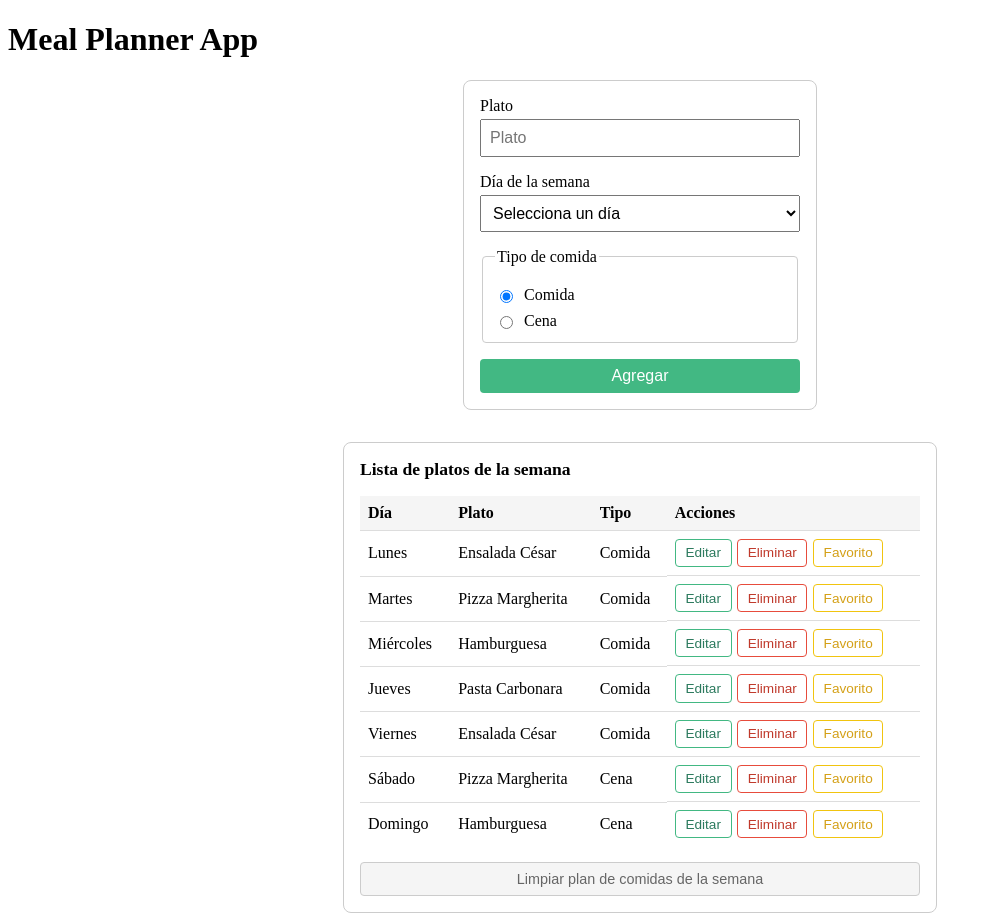
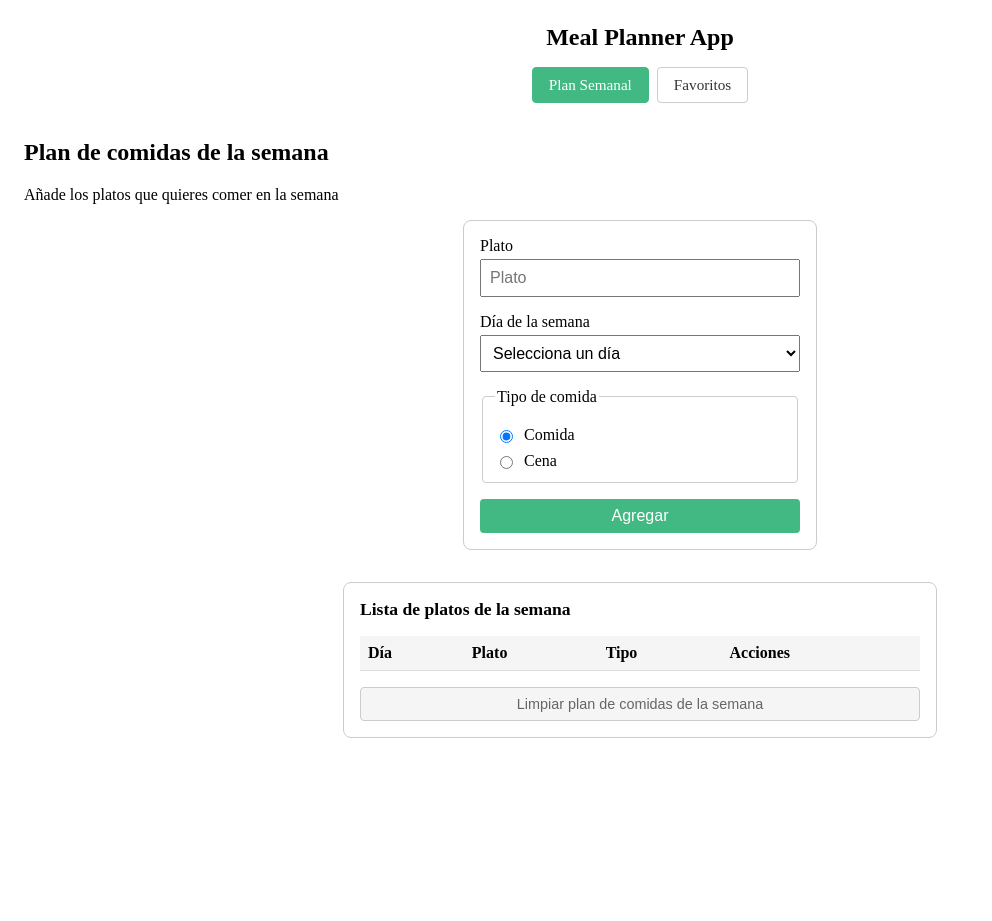
Before and after one commit to RubenZubicoa/Master-FrontEnd-LemonCode, a Vue app in the folder Modulo5/Vue/: page /platos in a window 1280 px wide. Shown: the whole page, without its empty margins (0-992 px from the left). After the commit the page ends 800 px from the top, so only its background shows below. Built offline with nearby package versions, Linux system fonts and the light colour scheme; the HTML template or start-up script is replaced by a standard one.

Commit message:
feat(vue): agregar rutas al proyecto

```diff
--- a/Modulo5/Vue/package.json
+++ b/Modulo5/Vue/package.json
@@ -11,7 +11,9 @@
     "type-check": "vue-tsc --build"
   },
   "dependencies": {
-    "vue": "^3.5.38"
+    "pinia": "^3.0.4",
+    "vue": "^3.5.38",
+    "vue-router": "^5.1.0"
   },
   "devDependencies": {
     "@tsconfig/node24": "^24.0.4",
--- a/Modulo5/Vue/src/App.vue
+++ b/Modulo5/Vue/src/App.vue
@@ -1,40 +1,61 @@
 <script setup lang="ts">
-import Form from './components/form.vue';
-import List from './components/list.vue';
+import { RouterView } from 'vue-router'
 </script>
 
 <template>
-  <h1>Meal Planner App</h1>
+  <header class="header">
+    <h1>Meal Planner App</h1>
+    <nav class="nav">
+      <RouterLink to="/platos">Plan Semanal</RouterLink>
+      <RouterLink to="/favoritos">Favoritos</RouterLink>
+    </nav>
+  </header>
 
-  <Form />
-  <List />
+  <main class="main">
+    <RouterView />
+  </main>
 </template>
 
 <style scoped>
-header {
-  line-height: 1.5;
+.header {
+  max-width: 560px;
+  margin: 0 auto;
+  padding: 1rem;
+  text-align: center;
 }
 
-.logo {
-  display: block;
-  margin: 0 auto 2rem;
+h1 {
+  margin: 0 0 1rem;
+  font-size: 1.5rem;
 }
 
-@media (min-width: 1024px) {
-  header {
-    display: flex;
-    place-items: center;
-    padding-right: calc(var(--section-gap) / 2);
-  }
+.nav {
+  display: flex;
+  justify-content: center;
+  gap: 0.5rem;
+}
 
-  .logo {
-    margin: 0 2rem 0 0;
-  }
+.nav a {
+  padding: 0.5rem 1rem;
+  font-size: 0.95rem;
+  color: #333;
+  text-decoration: none;
+  border: 1px solid #ccc;
+  border-radius: 4px;
+  background: white;
+}
 
-  header .wrapper {
-    display: flex;
-    place-items: flex-start;
-    flex-wrap: wrap;
-  }
+.nav a:hover {
+  background: #f5f5f5;
+}
+
+.nav a.router-link-active {
+  color: white;
+  background: #42b883;
+  border-color: #42b883;
+}
+
+.main {
+  padding: 0 1rem 2rem;
 }
 </style>
--- a/Modulo5/Vue/src/components/form.vue
+++ b/Modulo5/Vue/src/components/form.vue
@@ -1,13 +1,28 @@
 <script setup lang="ts">
 import { ref } from 'vue'
+import { usePlatosStore } from '../store'
 
 const plato = ref('')
 const dia = ref('')
 const tipo = ref('comida')
+
+const addPlato = (event: SubmitEvent) => {
+  event.preventDefault()
+  usePlatosStore().addPlato({
+    id: Date.now(),
+    nombre: plato.value,
+    dia: dia.value,
+    tipo: tipo.value,
+  })
+
+  plato.value = ''
+  dia.value = ''
+  tipo.value = 'comida'
+}
 </script>
 
 <template>
-  <form class="form" @submit.prevent>
+  <form class="form" @submit.prevent="addPlato">
     <label>
       Plato
       <input v-model="plato" type="text" placeholder="Plato" />
--- a/Modulo5/Vue/src/components/list.vue
+++ b/Modulo5/Vue/src/components/list.vue
@@ -1,22 +1,16 @@
 <script setup lang="ts">
-import { ref } from 'vue'
+import { useFavoritosStore, usePlatosStore } from '../store'
 
-interface Plato {
-  id: number
-  nombre: string
-  dia: string
-  tipo: string
+const platos = usePlatosStore().platos
+
+const deletePlato = (id: number) => {
+  usePlatosStore().removePlato(id)
 }
 
-const platos = ref<Plato[]>([
-  { id: 1, nombre: 'Ensalada César', dia: 'Lunes', tipo: 'Comida' },
-  { id: 2, nombre: 'Pizza Margherita', dia: 'Martes', tipo: 'Comida' },
-  { id: 3, nombre: 'Hamburguesa', dia: 'Miércoles', tipo: 'Comida' },
-  { id: 4, nombre: 'Pasta Carbonara', dia: 'Jueves', tipo: 'Comida' },
-  { id: 5, nombre: 'Ensalada César', dia: 'Viernes', tipo: 'Comida' },
-  { id: 6, nombre: 'Pizza Margherita', dia: 'Sábado', tipo: 'Cena' },
-  { id: 7, nombre: 'Hamburguesa', dia: 'Domingo', tipo: 'Cena' },
-])
+const clearPlatos = () => {
+  usePlatosStore().clearPlatos()
+}
+// const favoritos = favoritosStore.favoritos
 </script>
 
 <template>
@@ -38,13 +32,13 @@ const platos = ref<Plato[]>([
           <td>{{ plato.tipo }}</td>
           <td class="actions">
             <button type="button" class="btn btn-edit">Editar</button>
-            <button type="button" class="btn btn-delete">Eliminar</button>
-            <button type="button" class="btn btn-favorite">Favorito</button>
+            <button type="button" class="btn btn-delete" @click="deletePlato(plato.id)">Eliminar</button>
+            <!-- <button type="button" class="btn btn-favorite" @click="favoritosStore.addFavorito(plato)">Favorito</button> -->
           </td>
         </tr>
       </tbody>
     </table>
-    <button type="button" class="btn btn-clear">Limpiar plan de comidas de la semana</button>
+    <button type="button" class="btn btn-clear" @click="clearPlatos()">Limpiar plan de comidas de la semana</button>
   </section>
 </template>
 
--- a/Modulo5/Vue/src/main.ts
+++ b/Modulo5/Vue/src/main.ts
@@ -1,6 +1,14 @@
 import './assets/main.css'
 
+import { createPinia } from 'pinia'
 import { createApp } from 'vue'
 import App from './App.vue'
+import { router } from './routes'
 
-createApp(App).mount('#app')
+const pinia = createPinia()
+
+const app = createApp(App)
+
+app.use(pinia)
+app.use(router)
+app.mount('#app')
--- /dev/null
+++ b/Modulo5/Vue/src/models/Plato.ts
@@ -0,0 +1,6 @@
+export interface Plato {
+    id: number
+    nombre: string
+    dia: string
+    tipo: string
+  }
--- /dev/null
+++ b/Modulo5/Vue/src/pages/favoritos.vue
@@ -0,0 +1,3 @@
+<template>
+    <h2>Favoritos</h2>
+</template>
--- /dev/null
+++ b/Modulo5/Vue/src/pages/platos.vue
@@ -0,0 +1,12 @@
+<script setup lang="ts">
+import { useRouter } from 'vue-router'
+import Form from '../components/form.vue'
+import List from '../components/list.vue'
+</script>
+
+<template>
+    <h2>Plan de comidas de la semana</h2>
+    <p>Añade los platos que quieres comer en la semana</p>
+    <Form />
+    <List />
+</template>
--- /dev/null
+++ b/Modulo5/Vue/src/routes.ts
@@ -0,0 +1,25 @@
+import Platos from './pages/platos.vue'
+import Favoritos from './pages/favoritos.vue'
+import { createRouter, createWebHistory } from 'vue-router'
+
+export const routes = [
+    {
+        path: '/',
+        redirect: '/platos',
+    },
+    {
+        path: '/platos',
+        name: 'platos',
+        component: Platos,
+    },
+    {
+        path: '/favoritos',
+        name: 'favoritos',
+        component: Favoritos,
+    },
+]
+
+export const router = createRouter({
+    history: createWebHistory(),
+    routes,
+})
--- /dev/null
+++ b/Modulo5/Vue/src/store.ts
@@ -0,0 +1,35 @@
+import { defineStore } from "pinia"
+import type { Plato } from "./models/Plato"
+
+export const usePlatosStore = defineStore('platos', {
+    state: () => ({ platos: [] as Plato[] }),
+    actions: {
+        addPlato(plato: Plato) {
+            this.platos.push(plato)
+        },
+        removePlato(id: number) {
+            const index = this.platos.findIndex((plato) => plato.id === id)
+            if (index !== -1) {
+                this.platos.splice(index, 1)
+            }
+        },
+        clearPlatos() {
+            const confirm = window.confirm('¿Estás seguro de querer limpiar el plan de comidas de la semana?')
+            if (confirm) {
+                this.platos.splice(0, this.platos.length)
+            }
+        },
+    },
+})
+
+export const useFavoritosStore = defineStore('favoritos', {
+    state: () => ({ favoritos: [] as Plato[] }),
+    actions: {
+        addFavorito(plato: Plato) {
+            this.favoritos.push(plato)
+        },
+        removeFavorito(id: number) {
+            this.favoritos = this.favoritos.filter((favorito) => favorito.id !== id)
+        },
+    },
+})
```
Also changed, not shown: Modulo5/Vue/src/components/favorites.vue (added), 1 other file (tests, documents, lock files or other folders).
